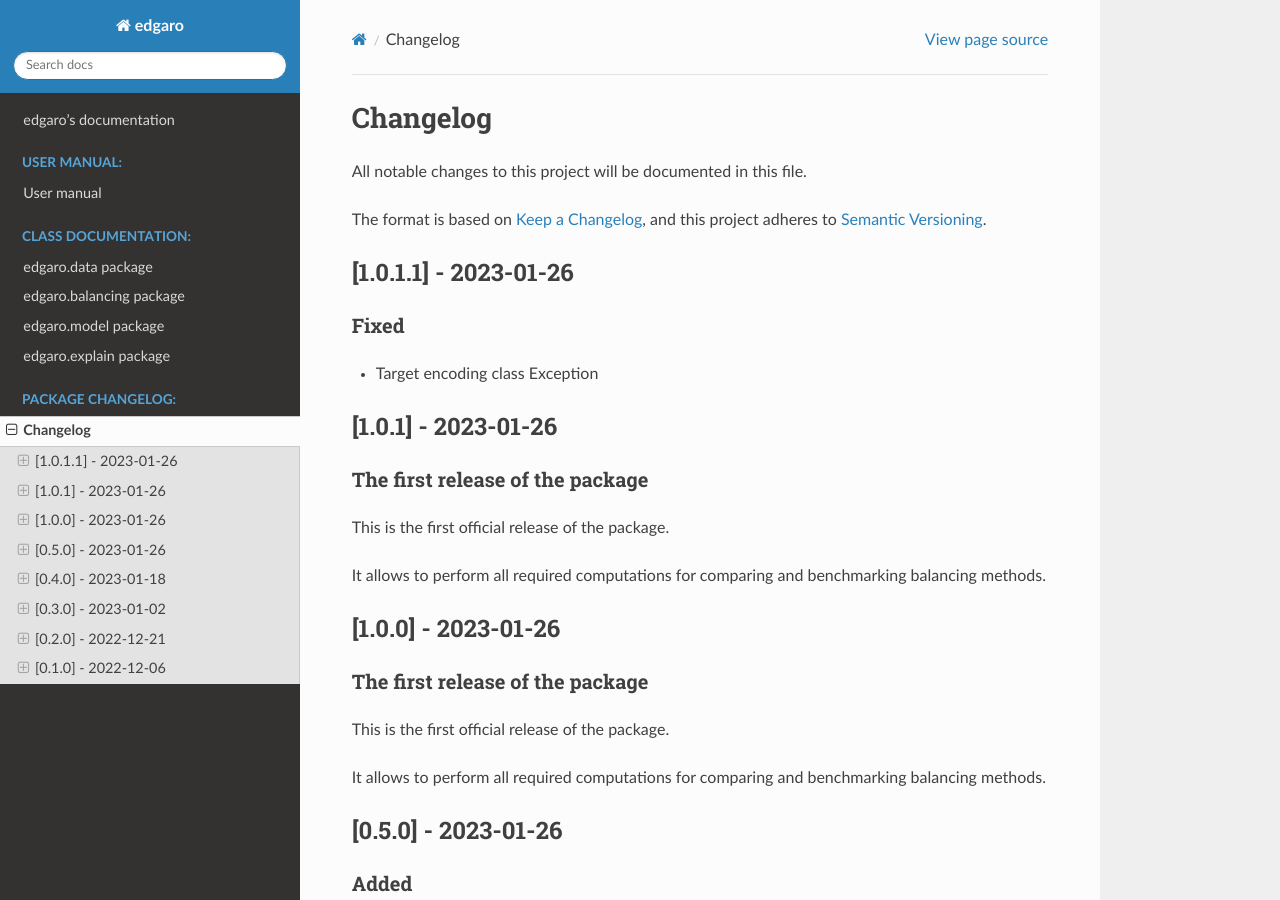
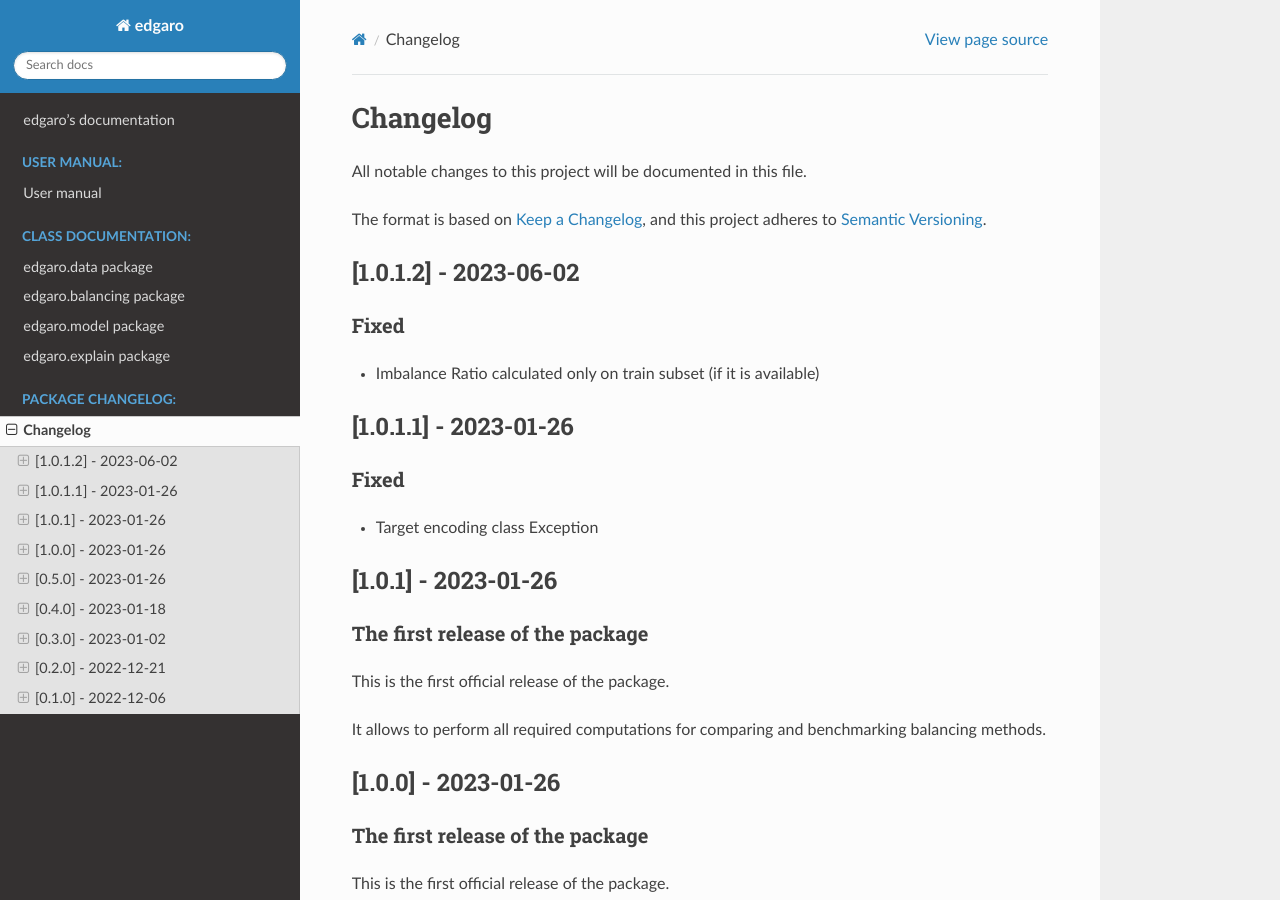
Before and after one commit to adrianstando/edgaro, a Sphinx documentation site: the page built from docs/source/changelog.rst, in a window 1280 px wide and 900 px high. Built offline with Sphinx 7.4.7 and the Read the Docs theme 2.0.0, drawn with Linux system fonts in a browser that asks for light colours; pages that are not in the unit, such as notebooks, are missing from menus.

Commit message:
Update calculation of IR for train data

```diff
--- a/CHANGELOG.md
+++ b/CHANGELOG.md
@@ -4,6 +4,12 @@
 
 The format is based on [Keep a Changelog](https://keepachangelog.com/en/1.0.0/),
 and this project adheres to [Semantic Versioning](https://semver.org/spec/v2.0.0.html).
+
+## [1.0.1.2] - 2023-06-02
+
+### Fixed
+
+- Imbalance Ratio calculated only on train subset (if it is available)
 
 ## [1.0.1.1] - 2023-01-26
 
--- a/docs/conf.py
+++ b/docs/conf.py
@@ -22,7 +22,7 @@
 author = 'Adrian Stańdo'
 
 # The full version, including alpha/beta/rc tags
-release = '1.0.1'
+release = '1.0.1.2'
 
 
 # -- General configuration ---------------------------------------------------
--- a/setup.py
+++ b/setup.py
@@ -7,7 +7,7 @@
 
 setup(
     name="edgaro",
-    version="1.0.1.1",
+    version="1.0.1.2",
     description="Explainable imbalanceD learninG compARatOr",
     long_description=long_description,
     long_description_content_type="text/markdown",
```
Also changed, not shown: 1 other file.
